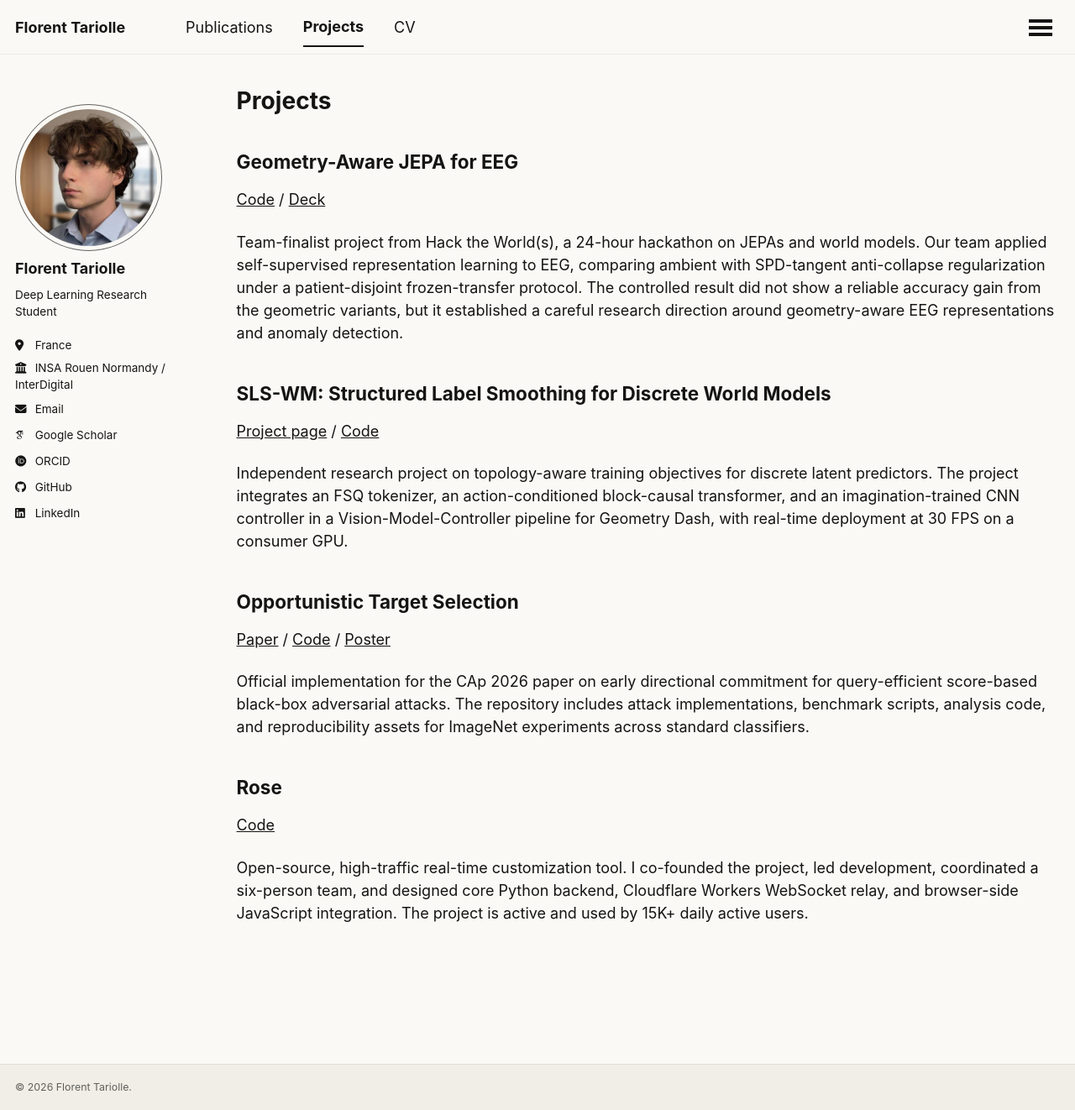
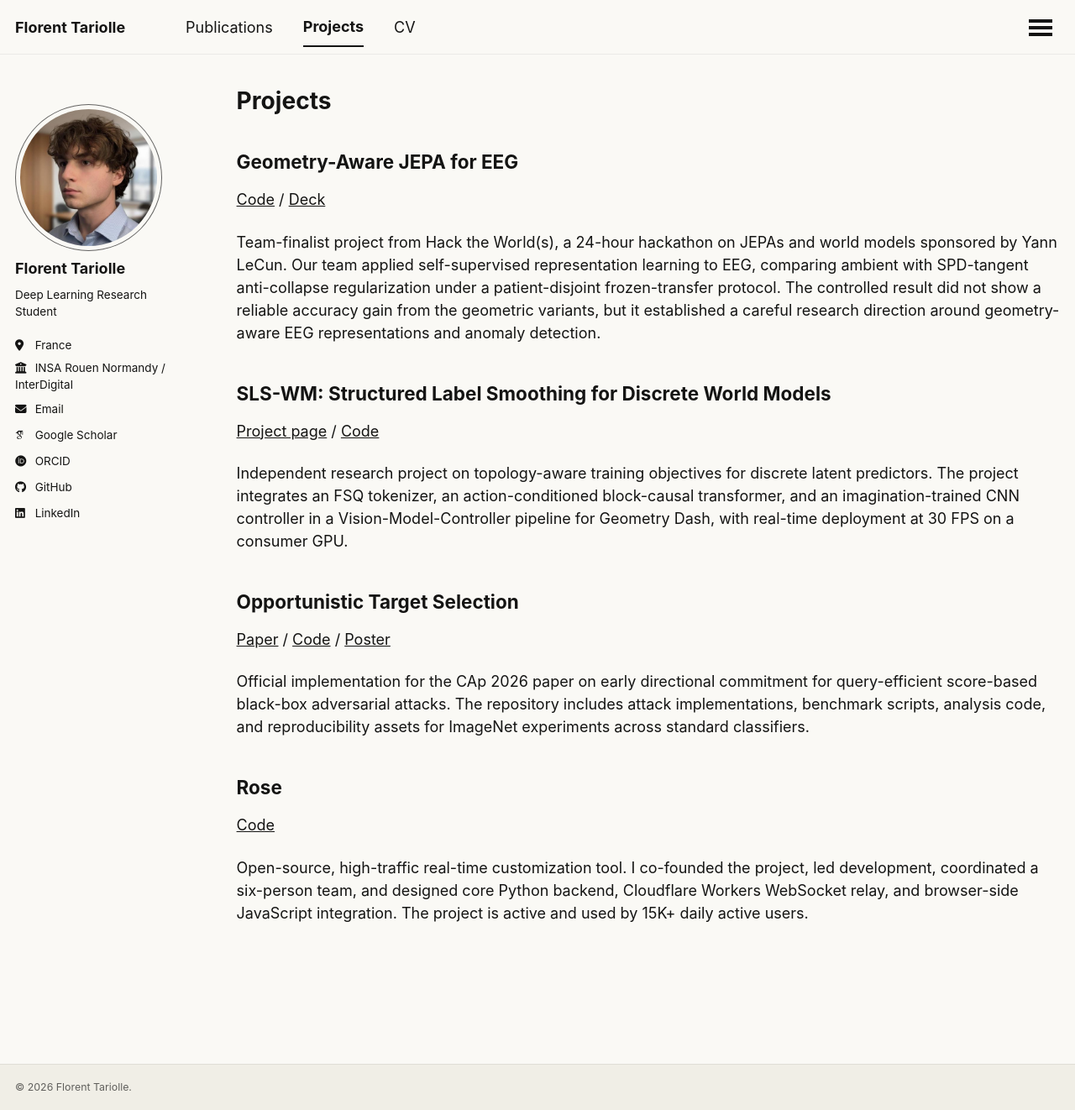
Before and after one commit to Tariolle/Tariolle.github.io, a Jekyll site: the page built from _pages/projects.md, in a window 1280 px wide and 1322 px high. Shown: the whole window at 84% size. Built offline with Jekyll 4.4.1, drawn with Linux system fonts in a browser that asks for light colours; some web fonts are replaced; a script that is not in the unit is left out.

Commit message:
docs: note hackathon sponsorship

```diff
--- a/_pages/projects.md
+++ b/_pages/projects.md
@@ -9,7 +9,7 @@ author_profile: true
 
 [Code](https://github.com/Tariolle/hello-worlds) / [Deck](https://github.com/Tariolle/hello-worlds/blob/main/presentation/main.pdf)
 
-Team-finalist project from Hack the World(s), a 24-hour hackathon on JEPAs and world models. Our team applied self-supervised representation learning to EEG, comparing ambient with SPD-tangent anti-collapse regularization under a patient-disjoint frozen-transfer protocol. The controlled result did not show a reliable accuracy gain from the geometric variants, but it established a careful research direction around geometry-aware EEG representations and anomaly detection.
+Team-finalist project from Hack the World(s), a 24-hour hackathon on JEPAs and world models sponsored by Yann LeCun. Our team applied self-supervised representation learning to EEG, comparing ambient with SPD-tangent anti-collapse regularization under a patient-disjoint frozen-transfer protocol. The controlled result did not show a reliable accuracy gain from the geometric variants, but it established a careful research direction around geometry-aware EEG representations and anomaly detection.
 
 ## SLS-WM: Structured Label Smoothing for Discrete World Models
 
```
